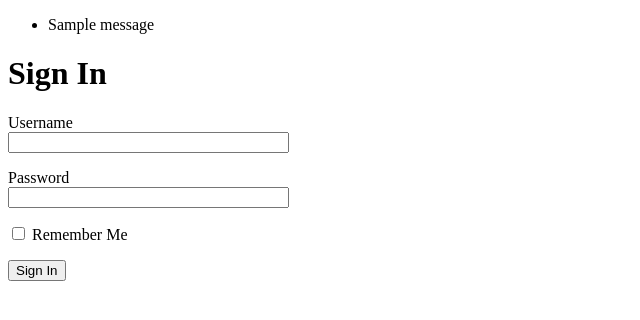
After one commit to sudo-d4s3/magic-hackathon, a Flask app: page /login in a window 1280 px wide. The commit adds this page. Shown: the top 320 px of the page, without its empty margins (0-640 px from the left). Run offline with Flask 2, Linux system fonts and the light colour scheme; one stand-in notice (Sample message) is shown.

Commit message:
built the login page
has flash, and redirect

```diff
--- a/backend/app/__init__.py
+++ b/backend/app/__init__.py
@@ -1,5 +1,7 @@
 from flask import Flask
+from config import Config
 
 app = Flask(__name__)
+app.config.from_object(Config)
 
 from app import routes, error
--- /dev/null
+++ b/backend/app/forms.py
@@ -0,0 +1,9 @@
+from flask_wtf import FlaskForm
+from wtforms import StringField, PasswordField, BooleanField, SubmitField
+from wtforms.validators import DataRequired
+
+class LoginForm(FlaskForm):
+        username = StringField('Username', validators=[DataRequired()])
+        password = PasswordField('Password', validators=[DataRequired()])
+        remember_me = BooleanField('Remember Me')
+        submit = SubmitField('Sign In')
--- a/backend/app/routes.py
+++ b/backend/app/routes.py
@@ -1,7 +1,17 @@
-from flask import render_template
+from flask import render_template, flash, redirect, url_for
 from app import app
+from app.forms import LoginForm
 
 @app.route('/')
 @app.route('/index')
 def index():
-    return "hello world"
+        return render_template('index.html')
+
+@app.route('/login', methods=['GET', 'POST'])
+def login():
+        form = LoginForm()
+        if form.validate_on_submit():
+            flash('Login requested for user {}, remember_me={}'.format(
+                form.username.data, form.remember_me.data))
+            return redirect(url_for('index'))
+        return render_template('login.html', title='Sign In', form=form)
--- a/backend/app/templates/base.html
+++ b/backend/app/templates/base.html
@@ -9,6 +9,15 @@
                 {% endif %}
         </head>
         <body>
+                {% with messages = get_flashed_messages() %}
+                {% if messages %}
+                <ul>
+                        {% for message in messages %}
+                        <li>{{ message }}</li>
+                        {% endfor %}
+                </ul>
+                {% endif %}
+                {% endwith %}
                 {% block content %}{% endblock %}
         </body>
 </html>
--- /dev/null
+++ b/backend/app/templates/index.html
@@ -0,0 +1,6 @@
+{% extends "base.html" %}
+
+{% block content %}
+        <h1>this is the front page</h1>
+        <p>Lorem ipsum dolor sit amet, consectetur adipisicing elit, sed do eiusmod tempor incididunt ut labore et dolore magna aliqua. Ut enim ad minim veniam, quis nostrud exercitation ullamco laboris nisi ut aliquip ex ea commodo consequat. Duis aute irure dolor in reprehenderit in voluptate velit esse cillum dolore eu fugiat nulla pariatur. Excepteur sint occaecat cupidatat non proident, sunt in culpa qui officia deserunt mollit anim id est laborum.</p>
+{% endblock %}
--- /dev/null
+++ b/backend/app/templates/login.html
@@ -0,0 +1,24 @@
+{% extends "base.html" %}
+
+{% block content %}
+    <h1>Sign In</h1>
+    <form action="" method="post" novalidate>
+        {{ form.hidden_tag() }}
+        <p>
+            {{ form.username.label }}<br>
+            {{ form.username(size=32) }}<br>
+            {% for error in form.username.errors %}
+            <span style="color: red;">[{{ error }}]</span>
+            {% endfor %}
+        </p>
+        <p>
+            {{ form.password.label }}<br>
+            {{ form.password(size=32) }}<br>
+            {% for error in form.password.errors %}
+            <span style="color: red;">[{{ error }}]</span>
+            {% endfor %}
+        </p>
+        <p>{{ form.remember_me() }} {{ form.remember_me.label }}</p>
+        <p>{{ form.submit() }}</p>
+    </form>
+{% endblock %}
--- a/backend/requirements.txt
+++ b/backend/requirements.txt
@@ -1 +1,2 @@
 Flask>=1.1.1
+Flask-WTF>=0.14.3
```
Also changed, not shown: backend/config.py (added, +10 -0 lines).
